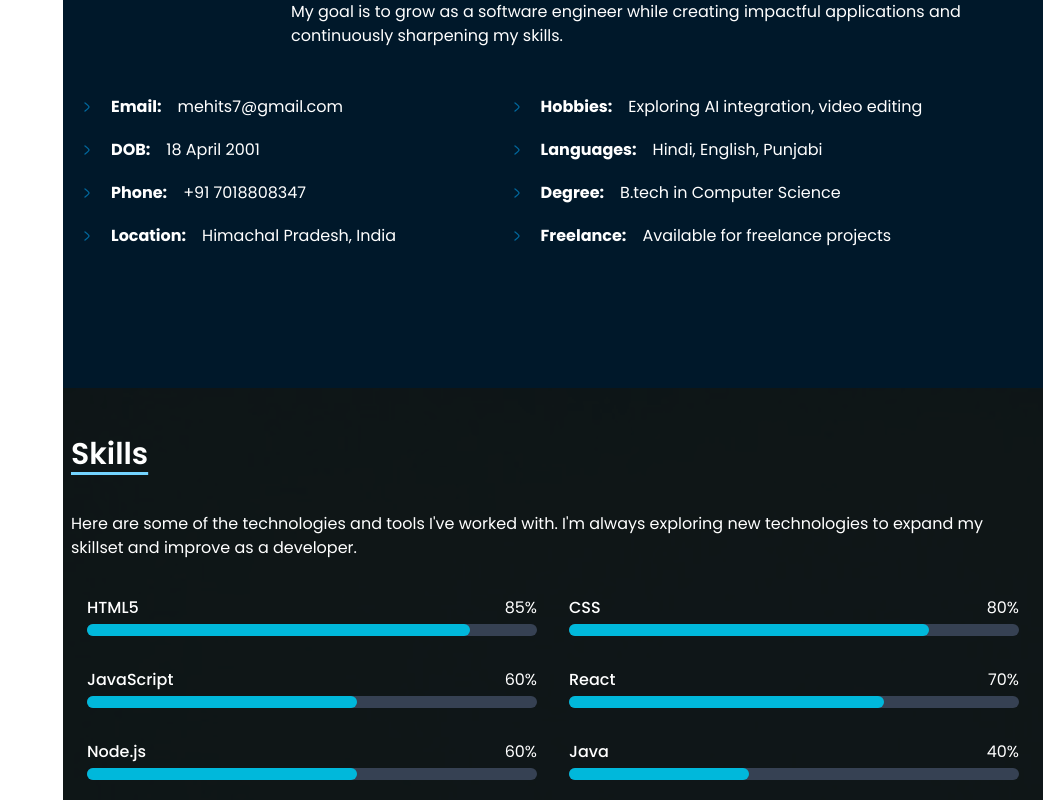
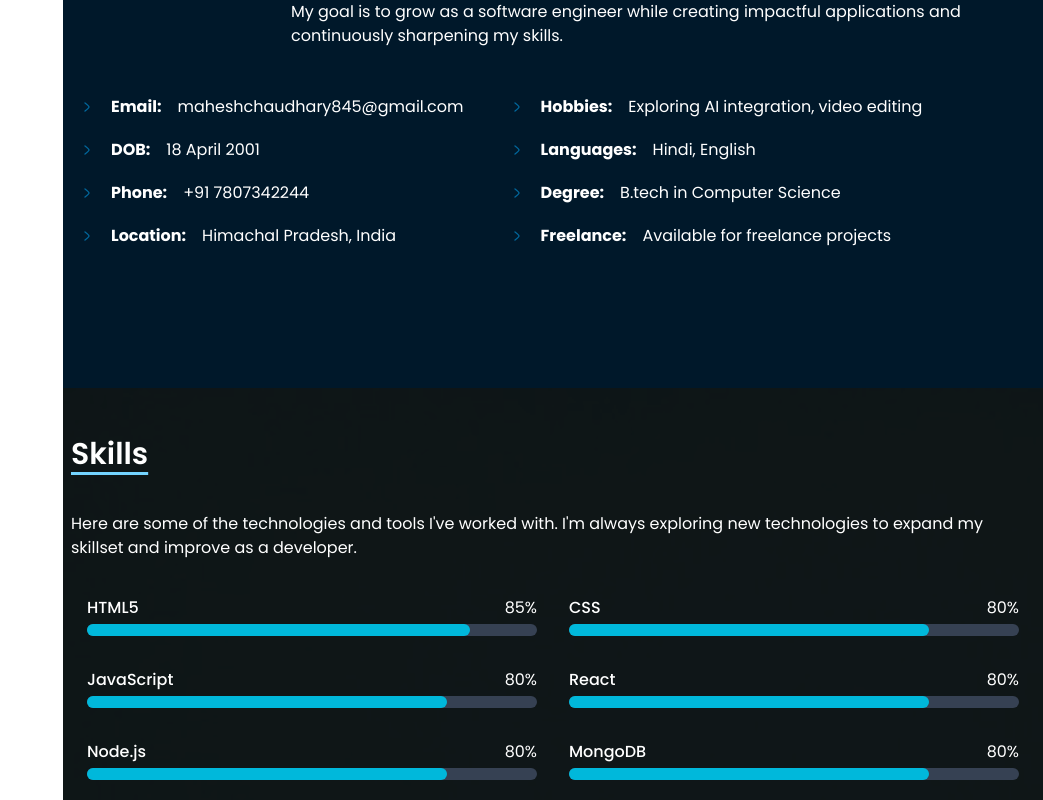
Before and after one commit to maheshchaudhary845/Personal-Portfolio, a Next.js app: page / in a window 1280 px wide. Shown: the part 1220-2020 px from the top of the page, without its empty margins (237-1280 px from the left). Built offline with nearby package versions, Linux system fonts and the light colour scheme.

Commit message:
portfolio update

```diff
--- a/app/page.js
+++ b/app/page.js
@@ -58,10 +58,10 @@ export default function Home() {
   const skills = [
     { name: "HTML5", level: 85 },
     { name: "CSS", level: 80 },
-    { name: "JavaScript", level: 60 },
-    { name: "React", level: 70 },
-    { name: "Node.js", level: 60 },
-    { name: "Java", level: 40 },
+    { name: "JavaScript", level: 80 },
+    { name: "React", level: 80 },
+    { name: "Node.js", level: 80 },
+    { name: "MongoDB", level: 80 },
   ]
 
   const projects = [
@@ -335,7 +335,7 @@ export default function Home() {
               animate={{ opacity: 1, y: 0 }}
               transition={{ duration: 0.5, delay: 0.2 }}
               className="max-w-md lg:text-lg text-sm text-gray-300 text-pretty">a passionate Full-Stack Developer and Programmer who loves building web applications, solving problems, and creating digital experiences.</motion.p>
-            <a href="/Resume.pdf" target="_blank" rel="noopener noreferrer" className="w-fit my-4" >
+            <a href="/MaheshChaudharyResume.pdf" target="_blank" rel="noopener noreferrer" className="w-fit my-4" >
               <motion.button
                 initial={{ opacity: 0, y: 50 }}
                 animate={{ opacity: 1, y: 0 }}
@@ -406,7 +406,7 @@ export default function Home() {
                     <path d="M9.00005 6C9.00005 6 15 10.4189 15 12C15 13.5812 9 18 9 18" stroke="#00689d" strokeWidth="2" strokeLinecap="round" strokeLinejoin="round"></path>
                   </svg>
                   <strong>Email:</strong>
-                  <a href="mailto:mehits7@gmail.com">mehits7@gmail.com</a>
+                  <a href="mailto:mehits7@gmail.com">maheshchaudhary845@gmail.com</a>
                 </li>
                 <li className="flex items-center gap-2 md:gap-4 p-1 md:p-2">
                   <svg xmlns="http://www.w3.org/2000/svg" viewBox="0 0 24 24" width="16" height="16" color="#00689d" fill="none">
@@ -420,7 +420,7 @@ export default function Home() {
                     <path d="M9.00005 6C9.00005 6 15 10.4189 15 12C15 13.5812 9 18 9 18" stroke="#00689d" strokeWidth="2" strokeLinecap="round" strokeLinejoin="round"></path>
                   </svg>
                   <strong>Phone:</strong>
-                  <a href="tel:+917018808347">+91 7018808347</a>
+                  <a href="tel:+917018808347">+91 7807342244</a>
                 </li>
                 <li className="flex items-center gap-2 md:gap-4 p-1 md:p-2">
                   <svg xmlns="http://www.w3.org/2000/svg" viewBox="0 0 24 24" width="16" height="16" color="#00689d" fill="none">
@@ -450,7 +450,7 @@ export default function Home() {
                     <path d="M9.00005 6C9.00005 6 15 10.4189 15 12C15 13.5812 9 18 9 18" stroke="#00689d" strokeWidth="2" strokeLinecap="round" strokeLinejoin="round"></path>
                   </svg>
                   <strong>Languages:</strong>
-                  <span>Hindi, English, Punjabi</span>
+                  <span>Hindi, English</span>
                 </li>
                 <li className="flex items-center gap-2 md:gap-4 p-1 md:p-2">
                   <svg xmlns="http://www.w3.org/2000/svg" viewBox="0 0 24 24" width="16" height="16" color="#00689d" fill="none">
@@ -651,6 +651,26 @@ export default function Home() {
                   viewport={{ once: true, amount: 0.2 }}
                   className="relative"
                 >
+                  <h3 className="text-xl font-semibold">Full-Stack(MERN) Developer Intern</h3>
+                  <p className="text-sm text-gray-400">Isekai Tech | Nov 2025 - May 2026</p>
+                  <ul className="list-disc list-inside mt-2 text-gray-300 space-y-1 text-sm">
+                    <li>Built a full-stack <strong>Blog Website</strong> using the MERN stack (MongoDB, Express.js, React.js, Node.js).</li>
+                    <li>Developed responsive and user-friendly UI using React and Tailwind CSS.</li>
+                    <li>Worked on backend APIs, database integration, and application logic using Node.js and MongoDB.</li>
+                    <li>Learned industry practices including debugging, code structure, version control, and deployment.</li>
+                    <li>Collaborated on assigned tasks and improved full-stack development skills.</li>
+                  </ul>
+                </motion.div>
+              </div>
+              <div className="relative">
+                <div className="absolute -left-9 w-5 h-5 bg-cyan-500 rounded-full border-2 border-white"></div>
+                <motion.div
+                  initial={{ opacity: 0, x: 50 }}
+                  whileInView={{ opacity: 1, x: 0 }}
+                  transition={{ duration: 0.5 }}
+                  viewport={{ once: true, amount: 0.2 }}
+                  className="relative"
+                >
                   <h3 className="text-xl font-semibold">Full-Stack Developer Intern</h3>
                   <p className="text-sm text-gray-400">Unified Mentor | Aug 2025 - Oct 2025</p>
                   <ul className="list-disc list-inside mt-2 text-gray-300 space-y-1 text-sm">
```
